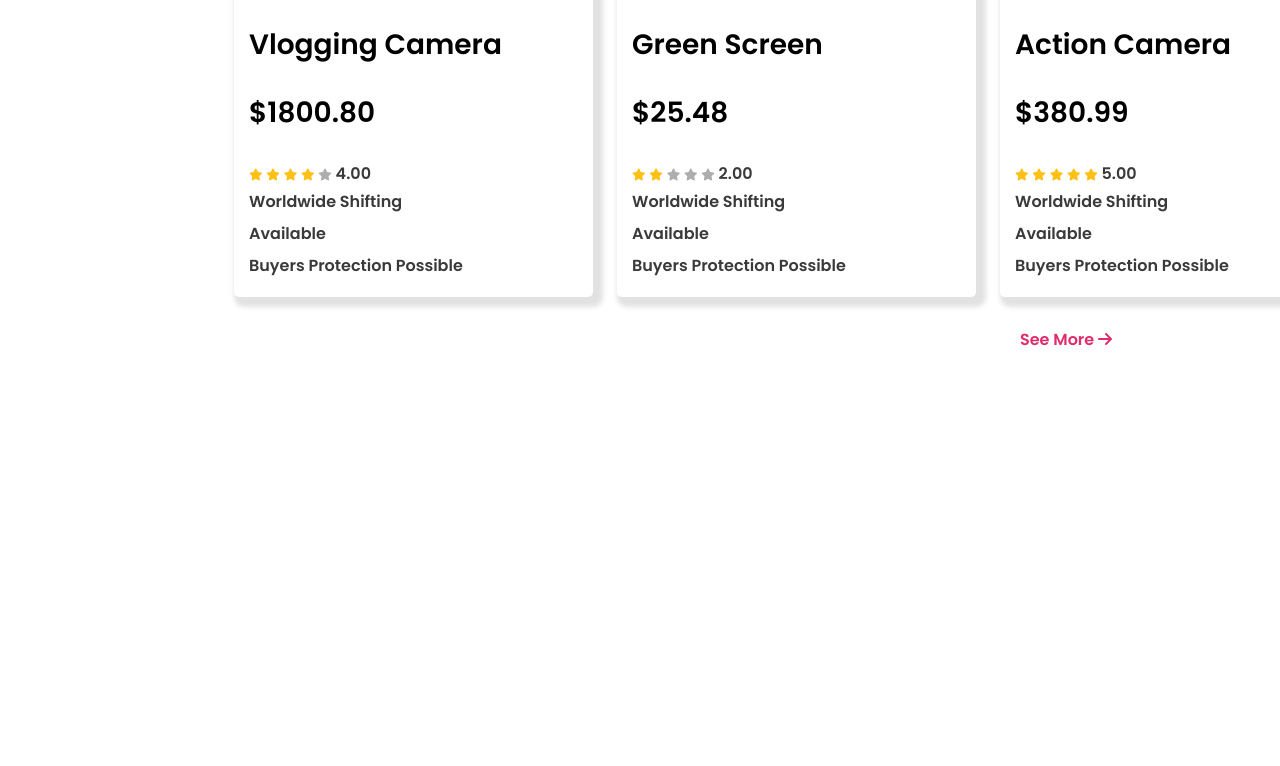
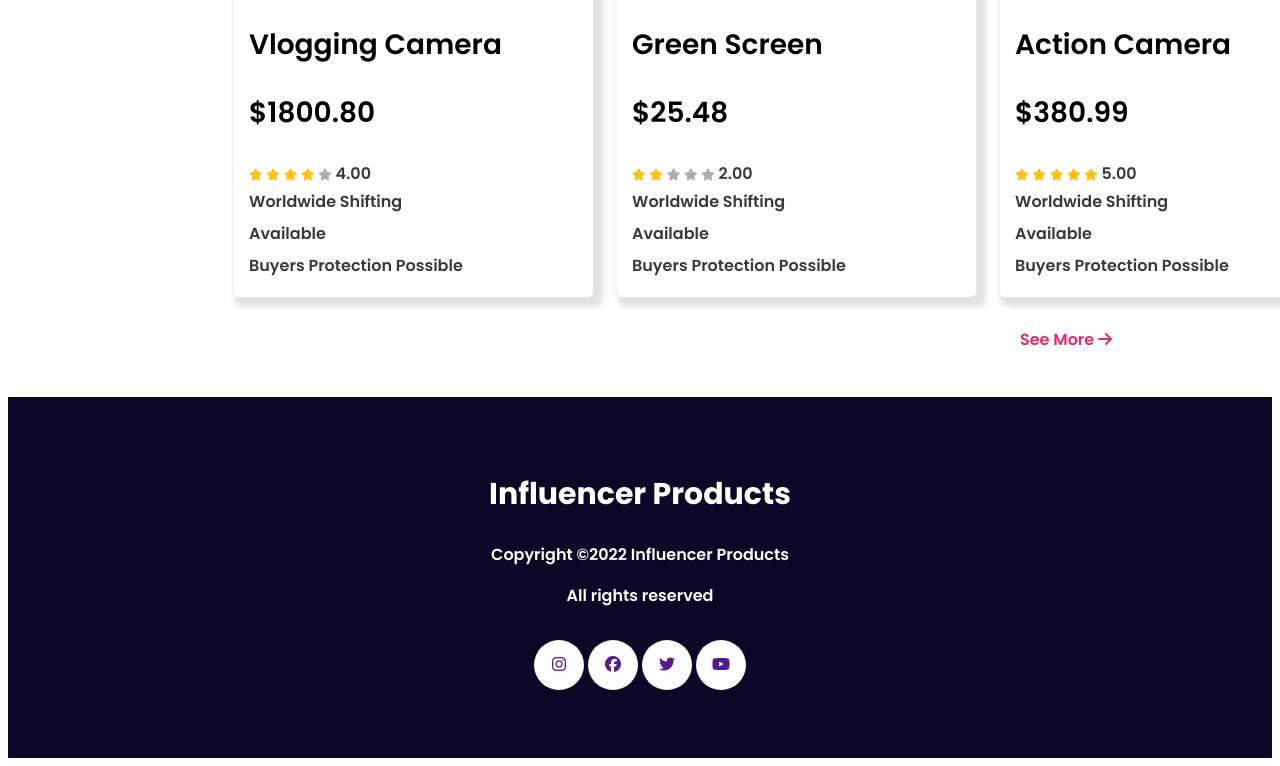
Before and after one commit to amixubaer/influencer-gear, a plain HTML site: page index.html in a window 1280 px wide. Shown: the part 3090-3856 px from the top of the page. Before the commit the page ends 3495 px from the top, so only its background shows below. Drawn offline with Linux system fonts and the light colour scheme.

Commit message:
footer added

```diff
--- a/index.html
+++ b/index.html
@@ -288,6 +288,36 @@
           </li>
         </div>
       </section>
+      <!-- Popular Collection End -->
+
+      <!-- Bonus part start -->
+
+      <!-- Bonus part end -->
+
+      <!-- Footer start -->
+      <footer>
+        <div class="footer-items">
+          <h2 class="footer-text">Influencer Products</h2>
+          <p>Copyright ©2022 Influencer Products</p>
+          <p>All rights reserved</p>
+          <ul>
+            <li>
+              <a href=""><i class="fab fa-instagram"></i></a>
+            </li>
+            <li>
+              <a href=""><i class="fab fa-facebook"></i></a>
+            </li>
+            <li>
+              <a href=""><i class="fab fa-twitter"></i></a>
+            </li>
+            <li>
+              <a href=""><i class="fab fa-youtube"></i></a>
+            </li>
+          </ul>
+        </div>
+      </footer>
+
+      <!-- Footer End -->
     </main>
   </body>
 </html>
--- a/styles/style.css
+++ b/styles/style.css
@@ -275,3 +275,37 @@ nav {
   color: #ffffff;
   border-radius: 41px;
 }
+
+/* Footer Styles */
+footer {
+  width: 100%;
+  background-color: #0a0826;
+  color: #fefefe;
+  display: flex;
+  justify-content: center;
+  text-align: center;
+  padding: 50px 0;
+}
+footer ul {
+  display: flex;
+  justify-content: center;
+  margin-top: 30px;
+  margin-left: 0;
+  padding-left: 0;
+}
+
+footer ul li {
+  list-style: none;
+  background: #fefefe;
+  width: 50px;
+  margin: 2px;
+  height: 50px;
+  border-radius: 50%;
+  display: flex;
+  justify-content: center;
+  align-items: center;
+}
+
+.footer-text {
+  color: #ffffff;
+}
```
